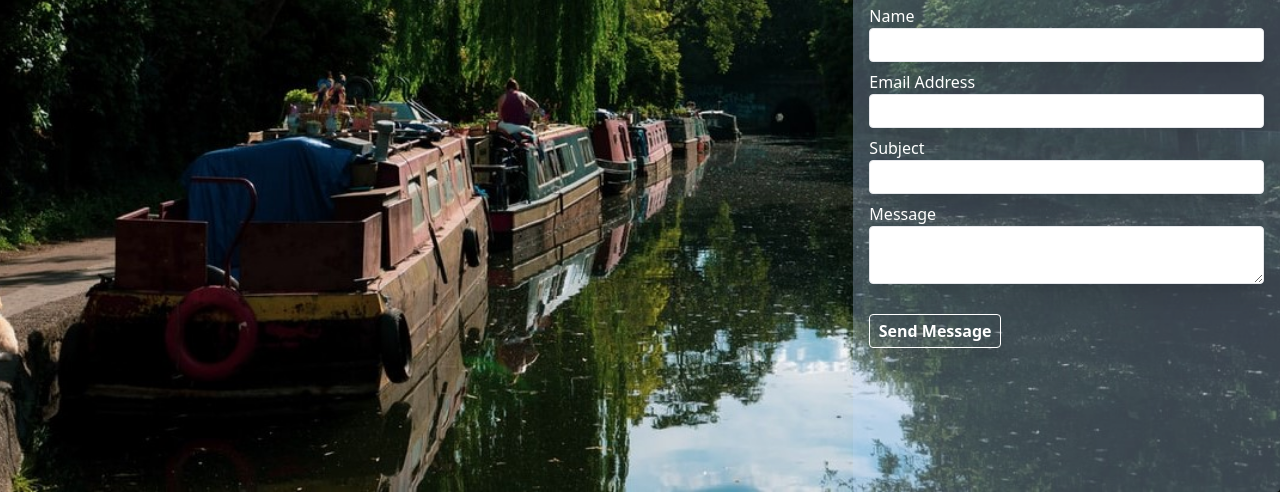
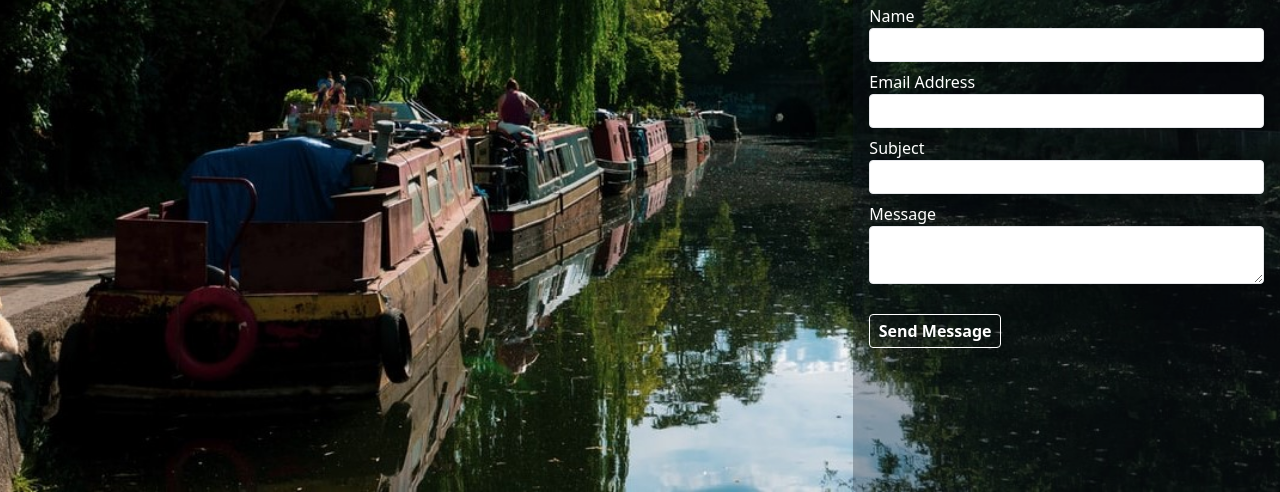
Before and after one commit to devmegan/crt, a React app: page / in a window 1280 px wide. Shown: the part 308-800 px from the top of the page. Built offline with nearby package versions, Linux system fonts and the light colour scheme.

Commit message:
add darker form bg

```diff
--- a/src/index.css
+++ b/src/index.css
@@ -32,7 +32,7 @@ h1 {
 /* || Form Card */
 
 .form-wrapper {
-  @apply bg-blue-200 bg-opacity-30 w-4/5 md:w-1/2 lg:w-1/3 rounded mx-auto mt-10 md:mt-0 px-4 pb-4 md:absolute md:right-0 md:h-screen;
+  @apply bg-gray-900 bg-opacity-30 w-4/5 md:w-1/2 lg:w-2/5 xl:w-1/3 rounded mx-auto mt-10 md:mt-0 px-4 pb-4 md:absolute md:right-0 md:h-screen;
 }
 
 label {
```
